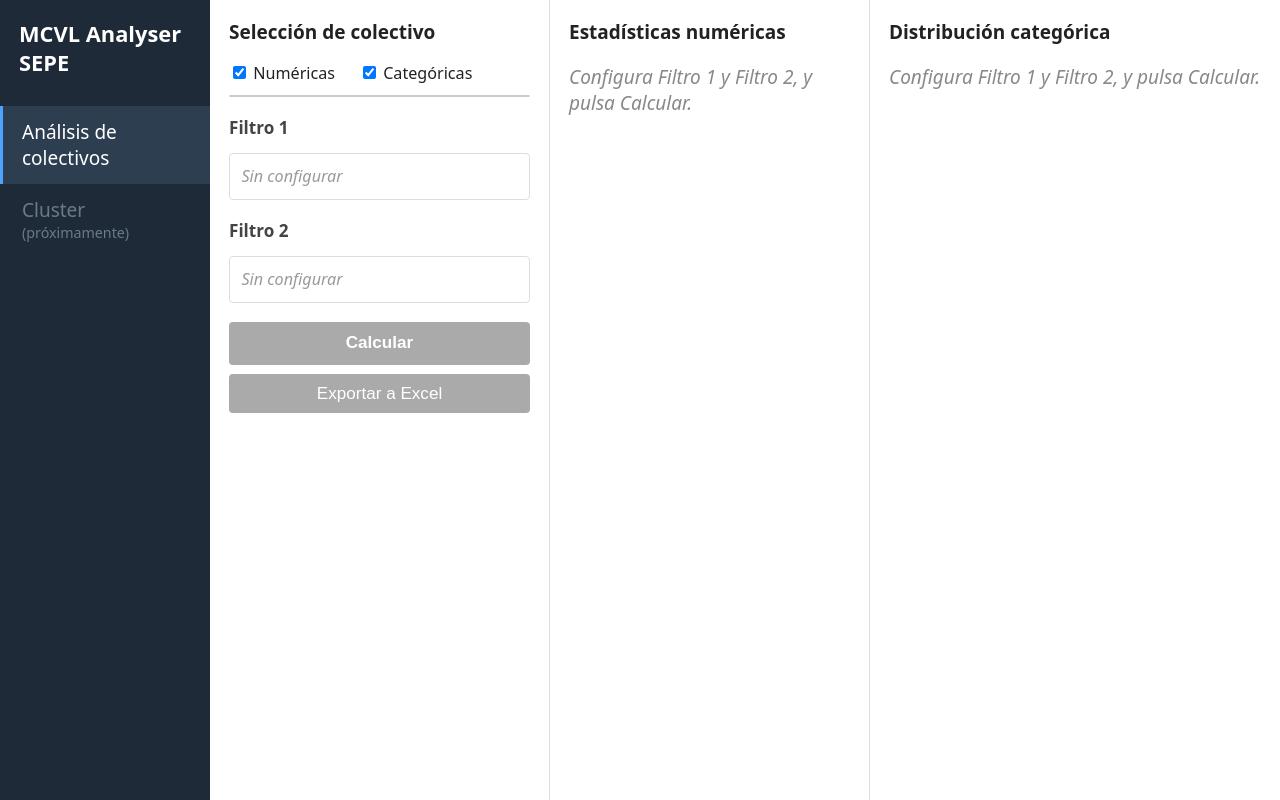
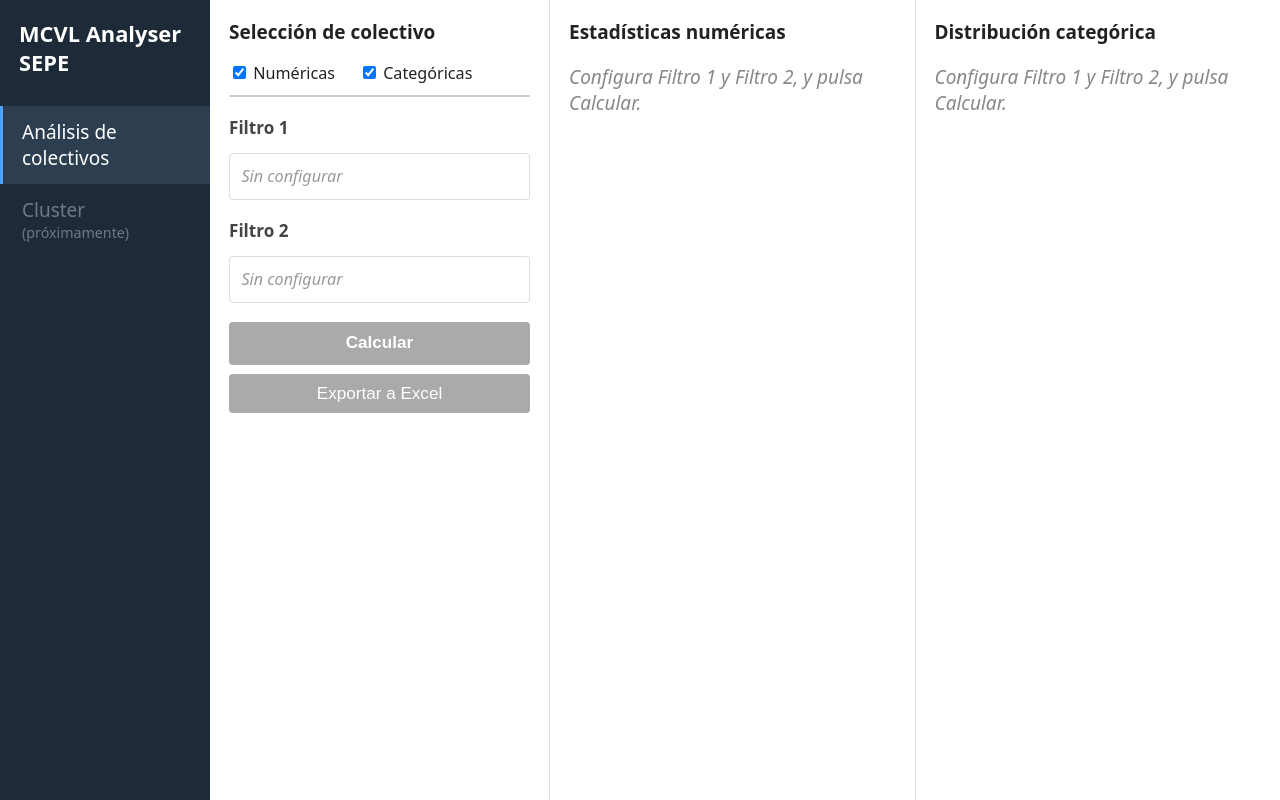
Before and after one commit to RobertoSanz88/MCVLAnalyserSEPE, a FastAPI app: page /colectivos in a window 1280 px wide. Run offline with FastAPI, Linux system fonts and the light colour scheme; data that the repository does not hold is empty; parts of the project's set-up code (start-up, migrations or seed data) failed here and were passed over.

Commit message:
colectivos: reparte el espacio sobrante 50/50 entre numericas y categoricas
El panel derecho tenia width fija (420px) y flex:none, asi que al ensanchar
la ventana todo el espacio extra iba solo al panel central. Ahora ambos
llevan flex:1 y se reparten a partes iguales lo que sobra tras el panel
izquierdo (que si sigue con ancho fijo, 340px).

Co-Authored-By: Claude Sonnet 5 <noreply@anthropic.com>

```diff
--- a/app/templates/colectivos.html
+++ b/app/templates/colectivos.html
@@ -25,7 +25,7 @@
         .panel { padding: 1rem; overflow-y: auto; }
         #panel-filtros { width: 340px; flex: none; border-right: 1px solid #ddd; }
         #panel-numericas { flex: 1; min-width: 320px; border-right: 1px solid #ddd; }
-        #panel-categoricas { width: 420px; flex: none; }
+        #panel-categoricas { flex: 1; min-width: 320px; }
 
         h2 { font-size: 1rem; margin: 0 0 0.75rem; }
         h3 { font-size: 0.9rem; margin: 1rem 0 0.4rem; color: #444; }
```
